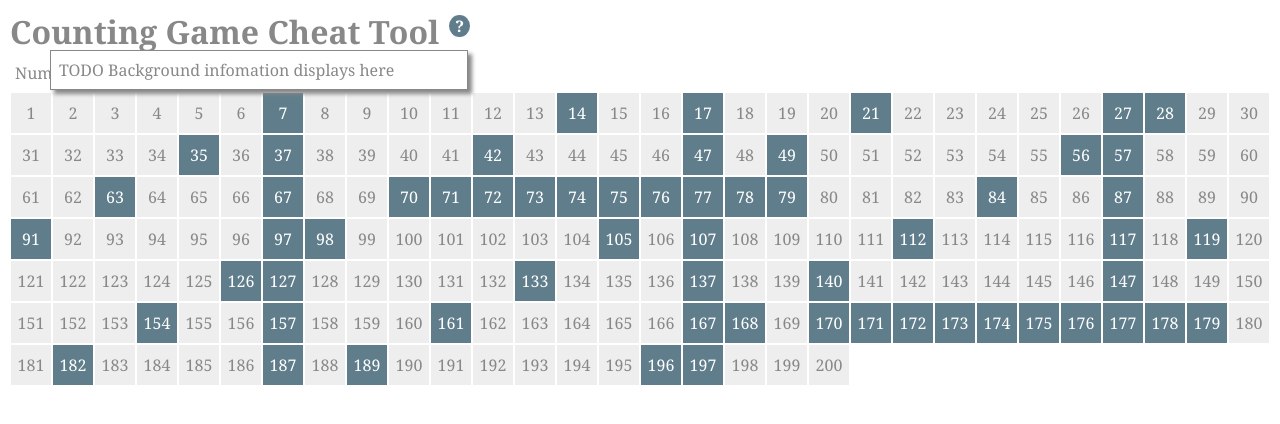
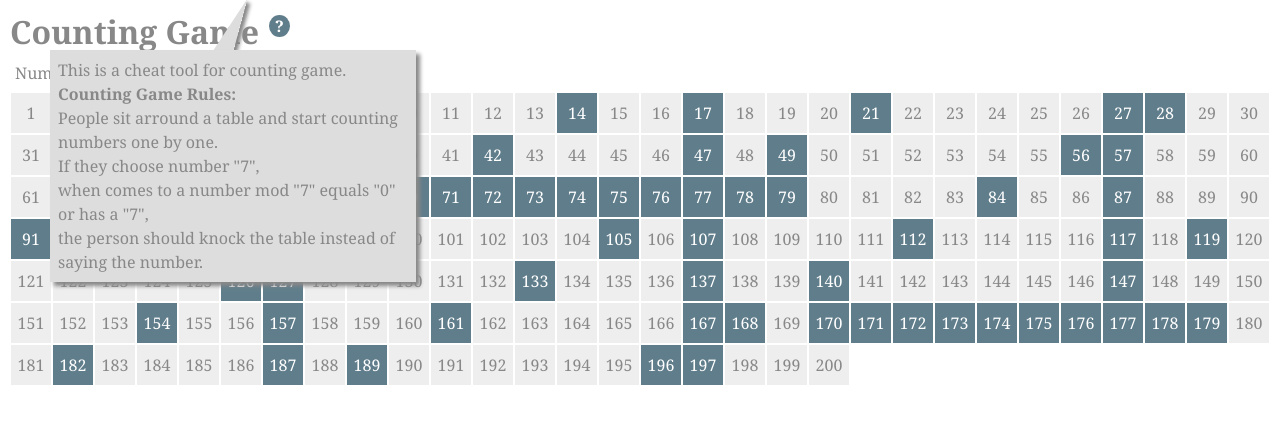
Before and after one commit to apoliszk/CountingGame, a website: page index.html in a window 1280 px wide. Drawn offline with Linux system fonts and the light colour scheme.

Commit message:
change style

```diff
--- a/app/info.component.html
+++ b/app/info.component.html
@@ -1,4 +1,14 @@
-<h1>Counting Game Cheat Tool<a class="help" [class.on]="infoShown" href="#" (click)="toggleInfo()">?</a></h1>
+<h1>Counting Game<a class="help" [class.on]="infoShown" href="#" (click)="toggleInfo()">?</a></h1>
 <p class="background-info" *ngIf="infoShown">
-    TODO Background infomation displays here
+    This is a cheat tool for counting game. <br>
+    <b>Counting Game Rules:</b>
+    <br>
+    People sit arround a table and start counting numbers one by one.
+    <br>
+    If they choose number "7", <br>
+    when comes to a number mod "7" equals "0" or has a "7", <br>
+    the person should knock the table instead of saying the number.
 </p>
+<div class="background-info-pointer" *ngIf="infoShown">
+
+</div>
--- a/app/main.js
+++ b/app/main.js
@@ -1,6 +1,6 @@
 (function(app) {
     document.addEventListener('DOMContentLoaded', function() {
-        // ng.core.enableProdMode();
+        ng.core.enableProdMode();
         ng.platformBrowserDynamic.bootstrap(app.AppComponent);
     });
 })(window.app || (window.app = {}));
--- a/styles.css
+++ b/styles.css
@@ -4,6 +4,7 @@
 }
 body {
     margin: 10px;
+    min-width: 500px;
 }
 body, input[text] {
     color: #888;
@@ -26,19 +27,27 @@ my-info {
     color: white;
     background: #607D8B;
 }
-.help:hover {
-    color: white;
-    background: #CFD8DC;
-}
 .background-info {
     padding: 8px;
-    width: 400px;
-    background: white;
+    width: 350px;
+    background: #DDD;
     position: absolute;
-    border: 1px solid #888;
+    line-height: 1.5;
     box-shadow: 4px 4px 4px #888;
     top: 40px;
     left: 40px;
+    z-index: 10;
+}
+.background-info-pointer {
+    position: absolute;
+    top: -15px;
+    left: 210px;
+    border-left: 20px solid transparent;
+    border-top: 0px solid transparent;
+    border-right: 0px solid transparent;
+    border-bottom: 60px solid #DDD;
+    box-shadow: 4px 4px 4px #888;
+    transform: rotate(15deg);
 }
 input[text] {
     border: 0px;
```
